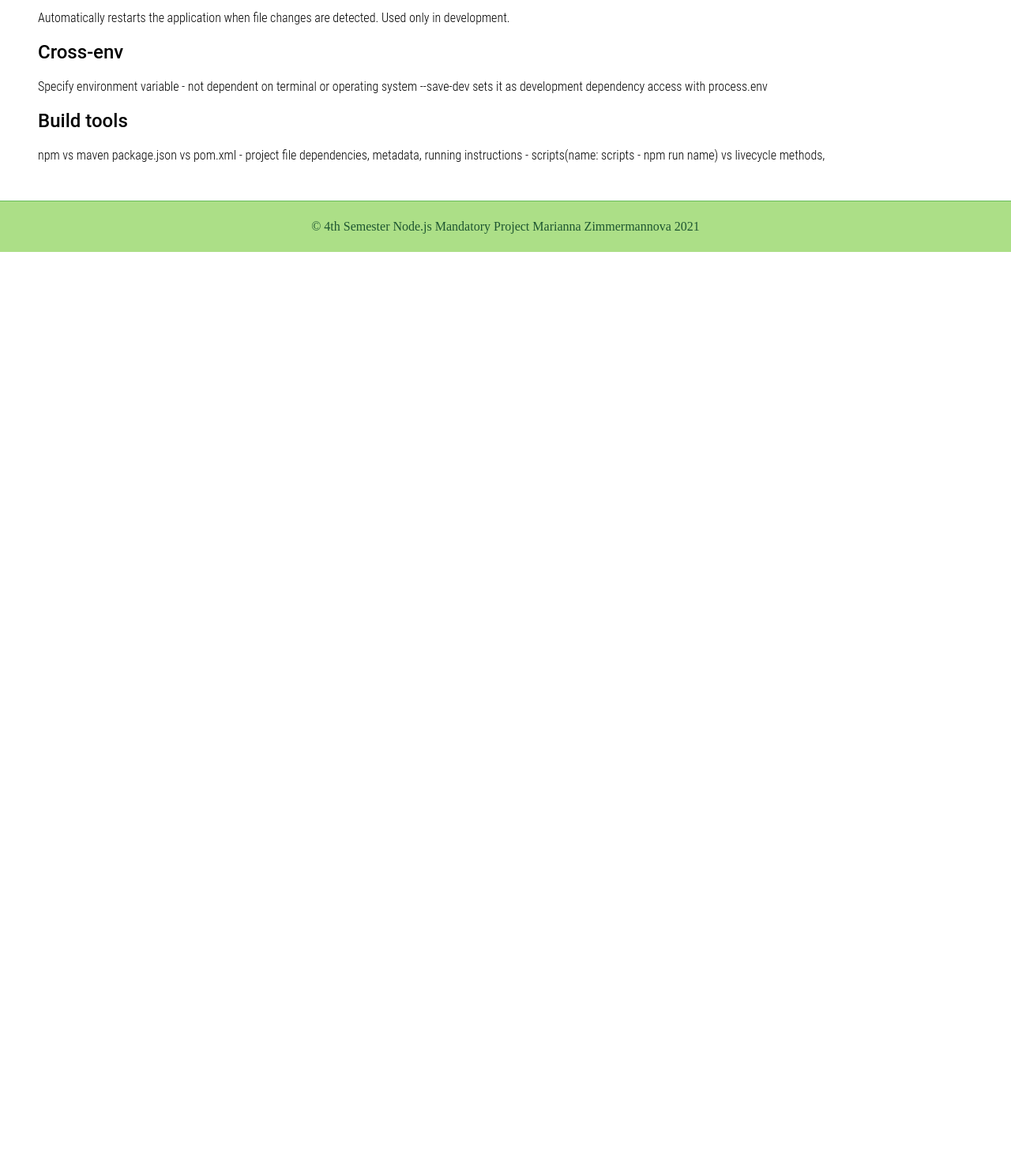
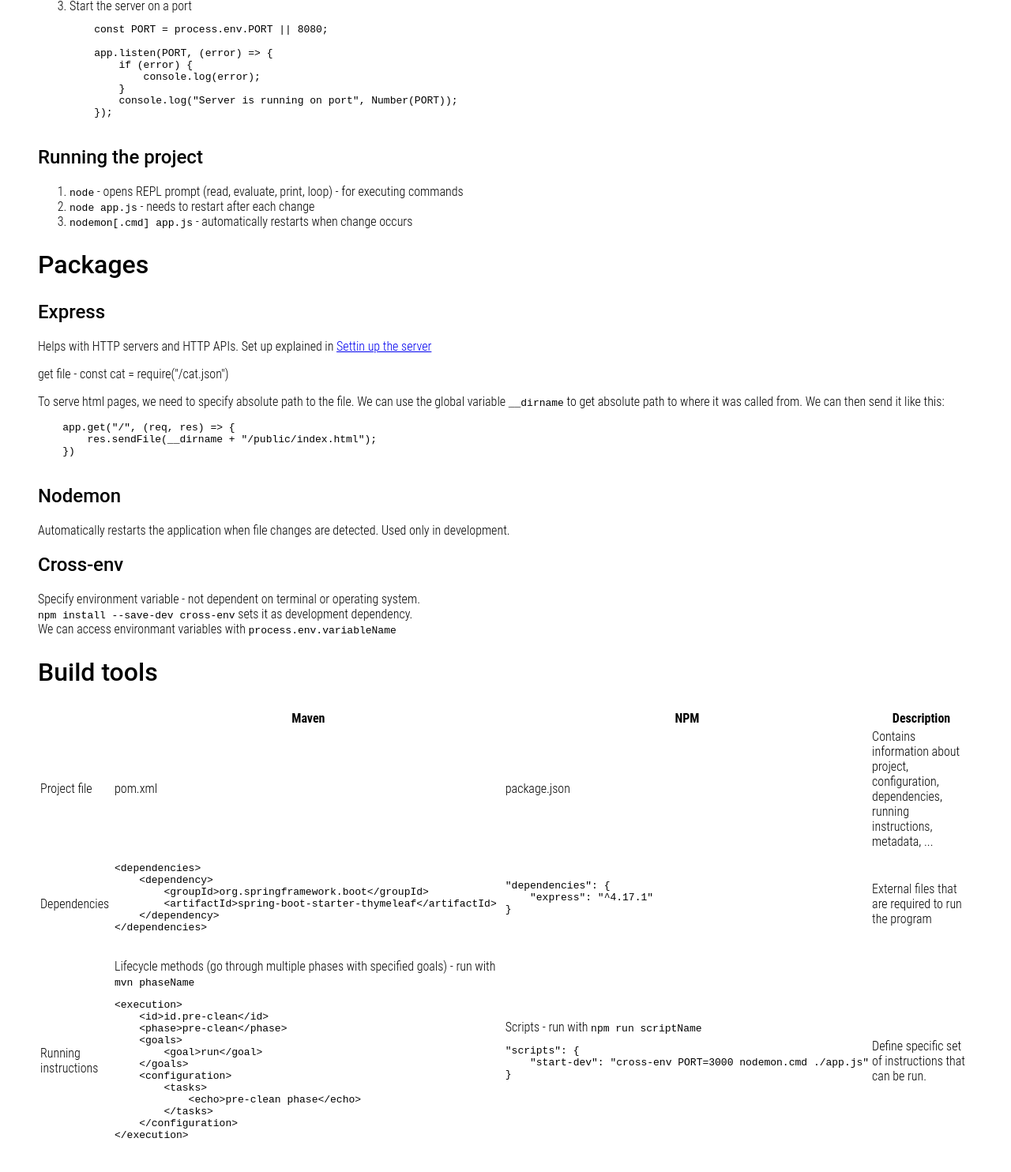
Before and after one commit to mana998/NodeJs_Dat19i_Elective_2021, a website: page 6._Mandatory_Assignment/public/index.html in a window 1280 px wide. Shown: the part 1076-2560 px from the top of the page at 79% size. Before the commit the page ends 1395 px from the top, so only its background shows below. Drawn offline with Linux system fonts and the light colour scheme.

Commit message:
Added code snippets and expanded getting started documentation

```diff
--- a/6._Mandatory_Assignment/public/css/styles.css
+++ b/6._Mandatory_Assignment/public/css/styles.css
@@ -83,6 +83,7 @@
 h1 {
     font-family: 'Roboto';
     font-weight: 550;
+    font-size: 2em;
 }
 
 h2 {
@@ -94,6 +95,7 @@
     width: 48%;
     display: inline;
     padding: 1%;
+    margin-block: 0;
 }
 
 .right{
--- a/6._Mandatory_Assignment/public/index.html
+++ b/6._Mandatory_Assignment/public/index.html
@@ -33,9 +33,13 @@
             </section>
             <section class="minor">
                 <h2>Creating new project</h2>
-                <p>
-                    Create package.json file.
                     <ul>
+                        <li>Create package.json file. either manually or in command line:
+                            <pre>
+<code>cd /path/desiredDirectory
+npm init</code>
+                            </pre>
+                        </li>
                     <li>Create empty json and run "npm install express"</li>
                     or
                     <li>Create key value pair with key "dependencies" and value object:<br>
@@ -43,32 +47,69 @@
                         &emsp;value - version<br>
                         repeat for all <a href="#packages">packages</a> you want to add</li>
                     </ul>
-                </p>
+                <pre>
+<code>{
+    "dependencies": {
+        "express": "^4.17.1"
+    },
+    "devDependencies": {
+        "cross-env": "^7.0.3"
+    }
+}
+</code>
+                </pre>
             </section>
             <section class="minor"></section>
-                <h2>Setting up the server</h2>
+                <h2 id="setupServer">Setting up the server</h2>
                 <ol>
-                    <li>Instantiate express object</li>
-                    <li>Set up http endpoints</li>
-                    <li>Start the server on a port</li>
+                    <li>Instantiate express object
+                        <pre>
+    <code>const express = require("express");
+    const app = express();</code>
+                        </pre>
+                    </li>
+                    <li>Set up http endpoints
+                        <pre>
+    <code>app.get("/plants", (req, res) => {
+        res.send({plants: plants});
+    });</code>
+                        </pre>
+                    </li>
+                    <li>Start the server on a port
+                        <pre>
+    <code>const PORT = process.env.PORT || 8080;
+
+    app.listen(PORT, (error) => {
+        if (error) {
+            console.log(error);
+        }
+        console.log("Server is running on port", Number(PORT));
+    });</code>
+                        </pre>
+                    </li>
                 </ol>
             <section class="minor"></section>
                 <h2>Running the project</h2>
                 <ol>
-                    <li>node - opens REPL prompt (read, evaluate, print, loop) - for executing commands</li>
-                    <li>node app.js - needs to restart after each change</li>
-                    <li>nodemon[.cmd] app.js - automatically restarts when change occurs</li>
+                    <li><code>node</code> - opens REPL prompt (read, evaluate, print, loop) - for executing commands</li>
+                    <li><code>node app.js</code> - needs to restart after each change</li>
+                    <li><code>nodemon[.cmd] app.js</code> - automatically restarts when change occurs</li>
                 </ol>
             </section>
         <section class="major">
             <h1 id="packages">Packages</h1>
             <section class="minor"></section>
                 <h2>Express</h2>
-                <p>Helps with HTTP servers and HTTP APIs
-                    woosh code snippet explained
+                <p>Helps with HTTP servers and HTTP APIs. Set up explained in <a href="#setupServer">Settin up the server</a>
                 </p>
                 <p>get file - const cat = require("/cat.json")</p>
-                <p>serve html file</p>
+                <p>To serve html pages, we need to specify absolute path to the file. We can use the global variable <code>__dirname</code> to get absolute path to where it was called from. We can then send it like this:
+                    <pre>
+    <code>app.get("/", (req, res) => {
+        res.sendFile(__dirname + "/public/index.html");
+    })</code>
+                    </pre>
+                </p>
             </section>
             <section class="minor"></section>
                 <h2>Nodemon</h2>
@@ -80,20 +121,76 @@
             <section class="minor"></section>
                 <h2>Cross-env</h2>
                 <p>
-                    Specify environment variable - not dependent on terminal or operating system
-                    --save-dev sets it as development dependency
-                    access with process.env
+                    Specify environment variable - not dependent on terminal or operating system.<br>
+                    <code>npm install --save-dev cross-env</code> sets it as development dependency.<br>
+                    We can access environmant variables with <code>process.env.variableName</code>
                 </p>
             </section>
         </section>
         <section class="major">
             <h1>Build tools</h1>
-            <p>npm vs maven
-            package.json vs pom.xml - project file
-            dependencies,
-            metadata,
-            running instructions - scripts(name: scripts - npm run name) vs livecycle methods,
-            </p>
+            <table>
+                <thead>
+                    <tr>
+                        <th></th>
+                        <th>Maven</th>
+                        <th>NPM</th>
+                        <th>Description</th>
+                    </tr>
+                </thead>
+                <tbody>
+                    <tr>
+                        <td>Project file</td>
+                        <td>pom.xml</td>
+                        <td>package.json</td>
+                        <td>Contains information about project, configuration, dependencies, running instructions, metadata, ...</td>
+                    </tr>
+                    <tr>
+                        <td>Dependencies</td>
+                        <td><pre>
+<code>&#60;dependencies&#62;
+    &#60;dependency&#62;
+        &#60;groupId&#62;org.springframework.boot&#60;/groupId&#62;
+        &#60;artifactId&#62;spring-boot-starter-thymeleaf&#60;/artifactId&#62;
+    &#60;/dependency&#62;
+&#60;/dependencies&#62;</code>
+                    </pre></td>
+                        <td><pre>
+<code>"dependencies": {
+    "express": "^4.17.1"
+}</code>
+                        </pre></td>
+                        <td>External files that are required to run the program</td>
+                    </tr>
+                    <tr>
+                        <td>Running instructions</td>
+                        <td>Lifecycle methods (go through multiple phases with specified goals) - run with <code>mvn phaseName</code>
+                        <pre>
+<code>&#60;execution&#62;
+    &#60;id>id.pre-clean&#60;/id&#62;
+    &#60;phase&#62;pre-clean&#60;/phase&#62;
+    &#60;goals&#62;
+        &#60;goal&#62;run&#60;/goal&#62;
+    &#60;/goals&#62;
+    &#60;configuration&#62;
+        &#60;tasks&#62;
+            &#60;echo&#62;pre-clean phase&#60;/echo&#62;
+        &#60;/tasks&#62;
+    &#60;/configuration&#62;
+&#60;/execution></code>
+                            </pre>
+                        </td>
+                        <td>Scripts - run with <code>npm run scriptName</code>
+                            <pre>
+<code>"scripts": {
+    "start-dev": "cross-env PORT=3000 nodemon.cmd ./app.js"
+}</code>
+                            </pre>
+                        </td>
+                        <td>Define specific set of instructions that can be run.</td>
+                    </tr>
+                </tbody>
+            </table>
         </section>
     </main>
     <footer>&copy; 4th Semester Node.js Mandatory Project Marianna Zimmermannova 2021</footer>
```
